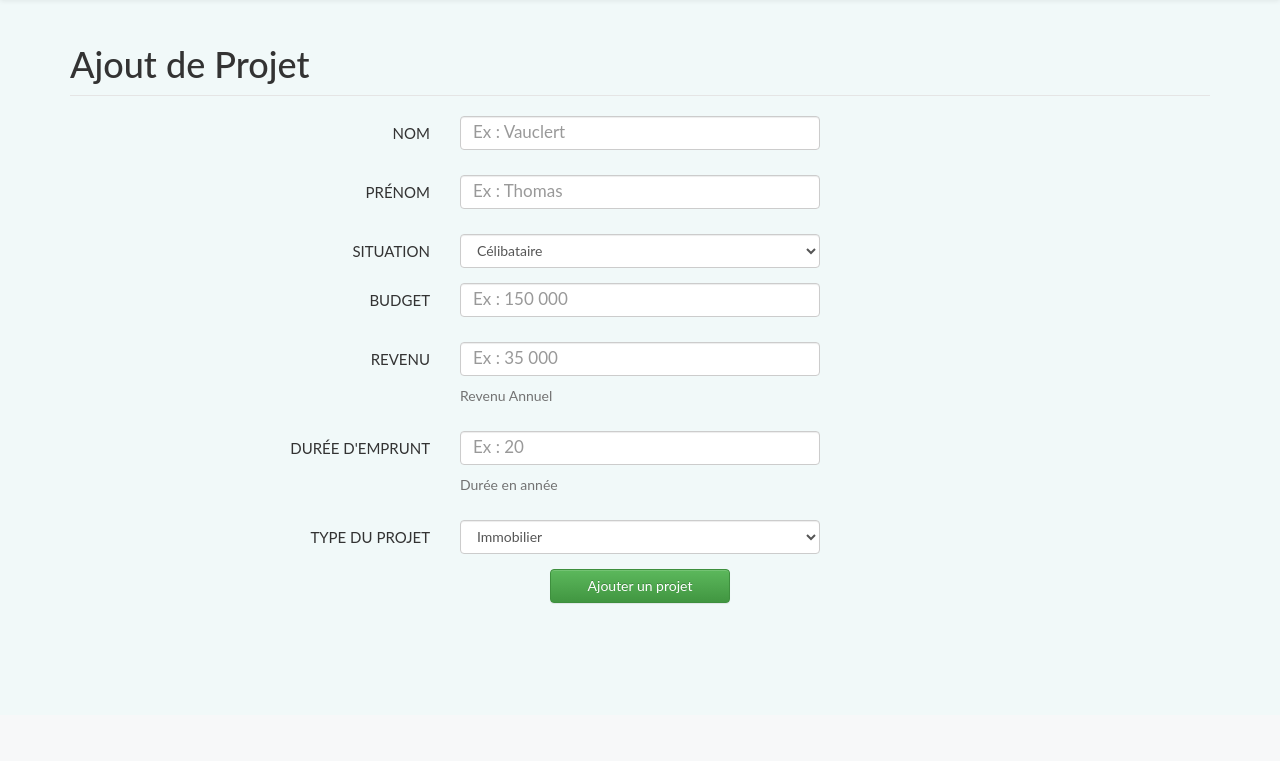
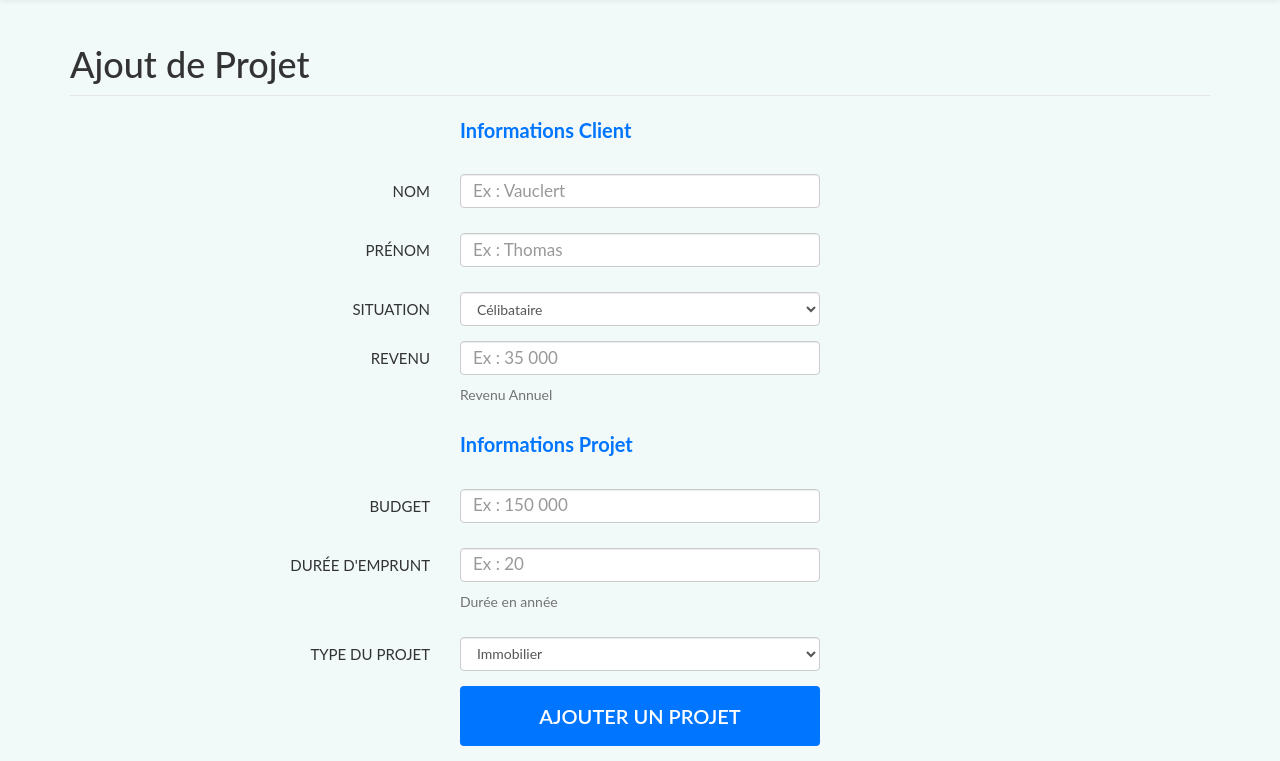
Before and after one commit to toshiirox/kourter, a PHP site: page /V1/projet.php in a window 1280 px wide. Shown: the part 85-846 px from the top of the page. Before the commit the page ends 689 px from the top, so only its background shows below. Run offline with PHP 8.4, Linux system fonts and the light colour scheme; the visitor is signed in with stand-in values (Sample User, id 1).

Commit message:
Correction Styles et formulaires

```diff
--- a/V1/offre.php
+++ b/V1/offre.php
@@ -50,7 +50,7 @@
 <div class="form-group">
   <label class="col-md-4 control-label" for="valid_offre"></label>
   <div class="col-md-4">
-   <button id="valid_offre" name="valid_offre" class="col-xs-6 col-xs-offset-3 btn btn-success">Ajouter une offre</button>
+   <button id="valid_offre" name="valid_offre" class="col-xs-6 col-xs-offset-3 btn btn-valider">Ajouter une offre</button>
  </div>
 </div>
 
--- a/V1/projet.php
+++ b/V1/projet.php
@@ -2,6 +2,15 @@
 
   <div class="container">
     <legend><h1>Ajout de Projet</h1></legend>
+
+    <div class="row marge-20">
+    <div class= "title">
+       <div class="col-md-4 col-md-offset-4">Informations Client</div>
+     </div>
+
+   </div>
+
+
    <form class="form-horizontal" method="POST" action="projet_ok.php">
     <fieldset>
 
@@ -40,14 +49,6 @@
         </div>
       </div>
 
-        <!-- Text input-->
-        <div class="form-group">
-          <label class="col-md-4 control-label" for="budget_projet">Budget</label>
-          <div class="col-md-4">
-            <input id="budget" name="budget_projet" type="text" placeholder="Ex : 150 000" class="form-control input-md" required="">
-
-          </div>
-        </div>
 
       <!-- Text input-->
       <div class="form-group">
@@ -55,6 +56,34 @@
         <div class="col-md-4">
           <input id="revenu_client" name="revenu_client" type="text" placeholder="Ex : 35 000" class="form-control input-md" required="">
           <span class="help-block">Revenu Annuel</span>
+        </div>
+      </div>
+
+</fieldset>
+</form>
+
+
+
+<div class="row marge-20">
+    <div class= "title">
+       <div class="col-md-4 col-md-offset-4">Informations Projet</div>
+     </div>
+
+   </div>
+
+<form class="form-horizontal" method="POST" action="projet_ok.php">
+    <fieldset>
+
+      <!-- Form Name -->
+
+
+
+     <!-- Text input-->
+      <div class="form-group">
+        <label class="col-md-4 control-label" for="budget_projet">Budget</label>
+        <div class="col-md-4">
+          <input id="budget" name="budget_projet" type="text" placeholder="Ex : 150 000" class="form-control input-md" required="">
+
         </div>
       </div>
 
@@ -83,7 +112,7 @@
       <div class="form-group">
         <label class="col-md-4 control-label" for="valid_offre"></label>
         <div class="col-md-4">
-            <button id="valid_offre" name="valid_offre" class="col-xs-6 col-xs-offset-3 btn btn-success">Ajouter un projet</button>
+          <button id="valid_offre" name="valid_offre" class="col-xs-6 col-xs-offset-3 btn btn-valider">Ajouter un projet</button>
         </div>
       </div>
 
--- a/V1/style.css
+++ b/V1/style.css
@@ -32,6 +32,14 @@
 
   .navbar-nav-left>a{
 
+  }
+
+  #navbar ul li a:hover{
+    color: #18157c;
+  }
+
+   #navbar ul li a:active{
+    color: #18157c;
   }
   /*----------END NAVBAR----------*/
 
@@ -75,6 +83,10 @@
 
 .marge-20{
   margin-bottom: 30px;
+}
+
+.marge-40{
+  margin-bottom: 60px;
 }
 
 /*---------END HOME--------*/
@@ -284,7 +296,7 @@ label{
 
 /*---------------Boutons Formumaires------------------*/
 .btn-valider{
-  width: 60%;
+  width: 100%;
   padding: 15px 30px;
   margin:0 auto;
 
@@ -310,6 +322,13 @@ label{
   text-decoration: none;
 
 }
+
+.title{
+  font-family: 'Lato', 'Open Sans', Helvetica, Arial, Tahoma, sans-serif;
+  font-weight: bold;
+  color: #0075ff;
+  font-size: 20px;
+  }
 /*------------END Boutons Formulaires------------*/
 
 .table-result {
--- a/V1/view.projet.php
+++ b/V1/view.projet.php
@@ -11,7 +11,7 @@ require_once ('class.projet.php');
 	echo '<div class="container">';
 	echo '<div class="col-md-offset-2 col-md-8 ">';
 	echo '<table class="table table-bordered table-result">';
-	echo '<tr><th>Nom</th><th>Budget</th><th>Type de Projet</th><th>lien</th></tr>';
+	echo '<tr><th>Nom</th><th>Budget</th><th>Type de Projet</th><th>Lien</th></tr>';
 	while ($ligne=$listProjet->fetch()) {
 		echo "<tr>";
 		echo "<td>".$ligne->nom_client." ".$ligne->prenom_client."</td>";
```
Lines whose indentation alone changed are shown as unchanged.
